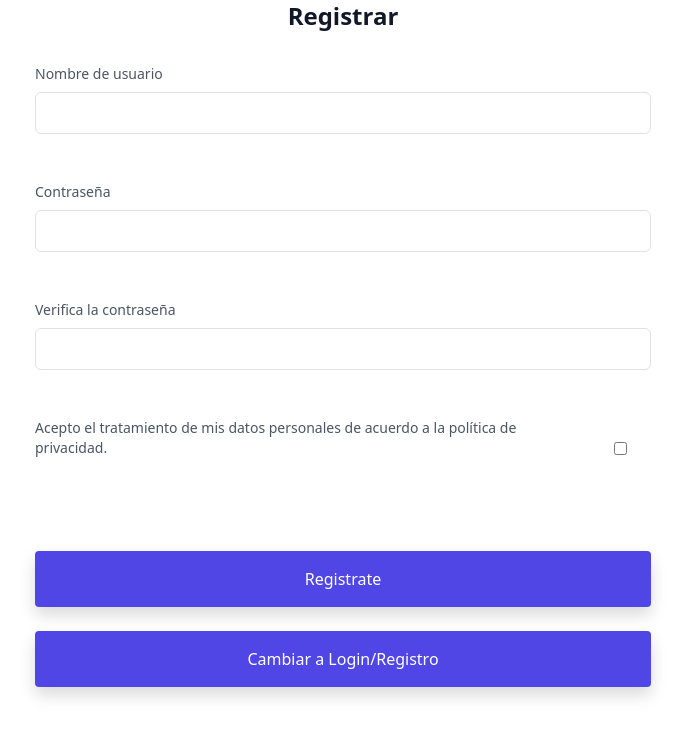
After one commit to Brianarm1/SembrandoAmor, a Python web app: template templates/acceso.html in a window 1280 px wide. The commit adds this page. Shown: the top 737 px of the page, without its empty margins (297-982 px from the left). Run offline with Jinja, Linux system fonts and the light colour scheme; the template is opened without the code that fills it, so the values that code supplies are empty; some libraries are stand-ins or nearby versions.

Commit message:
Se crea el layout del accseo. Registro-Login.

```diff
--- /dev/null
+++ b/assets/js/main.js
@@ -0,0 +1,11 @@
+function toggleForms() {
+    var registerForm = document.getElementById('registerForm');
+    var loginForm = document.getElementById('loginForm');
+    if (registerForm.style.display === 'none') {
+        registerForm.style.display = 'block';
+        loginForm.style.display = 'none';
+    } else {
+        registerForm.style.display = 'none';
+        loginForm.style.display = 'block';
+    }
+}
--- /dev/null
+++ b/templates/acceso.html
@@ -0,0 +1,75 @@
+<!DOCTYPE html>
+<html lang="es">
+
+<head>
+    <title>Registro/Login</title>
+    <link href="https://cdn.jsdelivr.net/npm/bootstrap@5.0.0-beta1/dist/css/bootstrap.min.css" rel="stylesheet" />
+    <link href="https://cdn.jsdelivr.net/npm/tailwindcss@2.0.2/dist/tailwind.min.css" rel="stylesheet" />
+</head>
+
+<body>
+    <div class="container-fluid">
+        <div class="row justify-content-center">
+            <div class="col-sm col-md-6">
+                <form id="registerForm">
+                    <h2 class="text-2xl font-bold mb-8 text-gray-900 text-center">
+                        Registrar
+                    </h2>
+                    <div class="mb-5">
+                        <label for="username" class="block mb-2 text-sm text-gray-600">Nombre de usuario</label>
+                        <input type="text" id="username"
+                            class="w-full px-3 py-2 placeholder-gray-300 border border-gray-300 rounded-md focus:outline-none focus:ring focus:ring-indigo-100 focus:border-indigo-300"
+                            required />
+                    </div>
+                    <div class="mb-5">
+                        <label for="password" class="block mb-2 text-sm text-gray-600">Contraseña</label>
+                        <input type="password" id="password"
+                            class="w-full px-3 py-2 placeholder-gray-300 border border-gray-300 rounded-md focus:outline-none focus:ring focus:ring-indigo-100 focus:border-indigo-300"
+                            required />
+                    </div>
+                    <div class="mb-5">
+                        <label for="password-check" class="d-flex mb-2 text-sm text-gray-600">Verifica la
+                            contraseña</label>
+                        <input type="password" id="password-check"
+                            class="d-flex w-full px-3 py-2 placeholder-gray-300 border border-gray-300 rounded-md focus:outline-none focus:ring focus:ring-indigo-100 focus:border-indigo-300"
+                            required />
+                    </div>
+                    <div class="mb-5  d-flex flex-nowrap">
+                        <label for="terms" class="text-sm text-gray-600">
+                            Acepto el tratamiento de mis datos personales de acuerdo a la
+                            <a href="#">política de privacidad</a>.</label>
+                        <input type="checkbox" id="terms" class="m-4" required />
+                    </div>
+                    <button type="submit" class="w-full p-3 mt-4 bg-indigo-600 text-white rounded shadow">
+                        Registrate
+                    </button>
+                </form>
+                <form id="loginForm" style="display: none">
+                    <h2 class="text-2xl font-bold mb-8 text-gray-900 text-center">
+                        Acceder
+                    </h2>
+                    <div class="mb-5">
+                        <label for="username" class="block mb-2 text-sm text-gray-600">Nombre de usuario</label>
+                        <input type="text" id="username"
+                            class="w-full px-3 py-2 placeholder-gray-300 border border-gray-300 rounded-md focus:outline-none focus:ring focus:ring-indigo-100 focus:border-indigo-300"
+                            required />
+                    </div>
+                    <div class="mb-5">
+                        <label for="password" class="block mb-2 text-sm text-gray-600">Contraseña</label>
+                        <input type="password" id="password"
+                            class="w-full px-3 py-2 placeholder-gray-300 border border-gray-300 rounded-md focus:outline-none focus:ring focus:ring-indigo-100 focus:border-indigo-300"
+                            required />
+                    </div>
+                    <button type="submit" class="w-full p-3 mt-4 bg-indigo-600 text-white rounded shadow">
+                        Accede
+                    </button>
+                </form>
+                <input type="button" class="w-full p-3 mt-4 bg-indigo-600 text-white rounded shadow"
+                    onclick="toggleForms()" value="Cambiar a Login/Registro">
+            </div>
+        </div>
+    </div>
+    <script src="/assets/js/main.js"></script>
+</body>
+
+</html>
```
Also changed, not shown: assets/css/main.css (+12 -12 lines), index.html (+22 -33 lines), templates/layout.html (added, +62 -0 lines).
